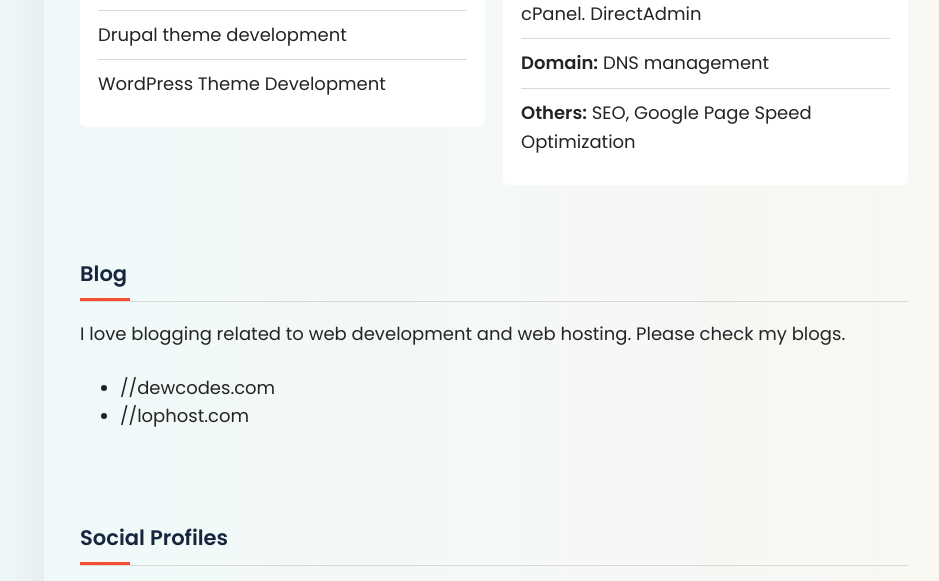
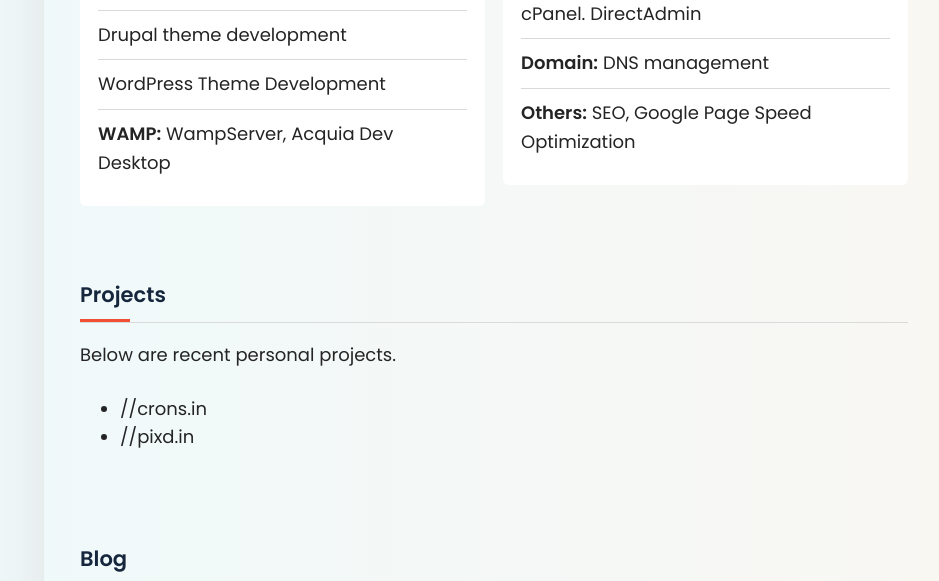
Before and after one commit to dewdot/cv, a plain HTML site: page index.html in a window 1280 px wide. Shown: the part 1485-2066 px from the top of the page, without its empty margins (296-1235 px from the left). Drawn offline with Linux system fonts and the light colour scheme.

Commit message:
updated pdf

```diff
--- a/index.html
+++ b/index.html
@@ -103,6 +103,7 @@
               <li>PHP <em>(intermediate)</em></li>
               <li>Drupal theme development</li>
               <li>WordPress Theme Development</li>
+              <li><strong>WAMP:</strong> WampServer, Acquia Dev Desktop</li>
             </ul>
           </div>
           <div class="flex-item card">
@@ -118,6 +119,14 @@
             </ul>
           </div>
         </div>
+      </section>
+      <section id="projects" class="section">
+        <h3 class="section-title">Projects</h3>
+        <p>Below are recent personal projects.</p>
+        <ul>
+          <li>//crons.in</li>
+          <li>//pixd.in</li>
+        </ul>
       </section>
       <section id="blog" class="section">
         <h3 class="section-title">Blog</h3>
```
Also changed, not shown: 3 other files.
